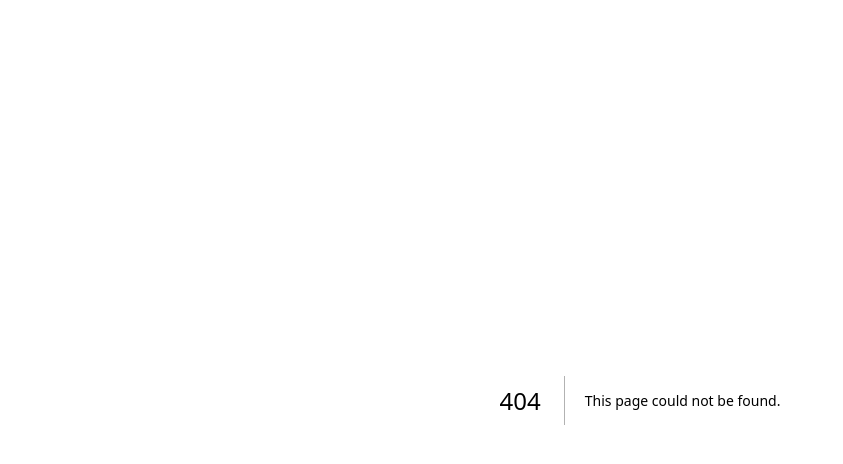
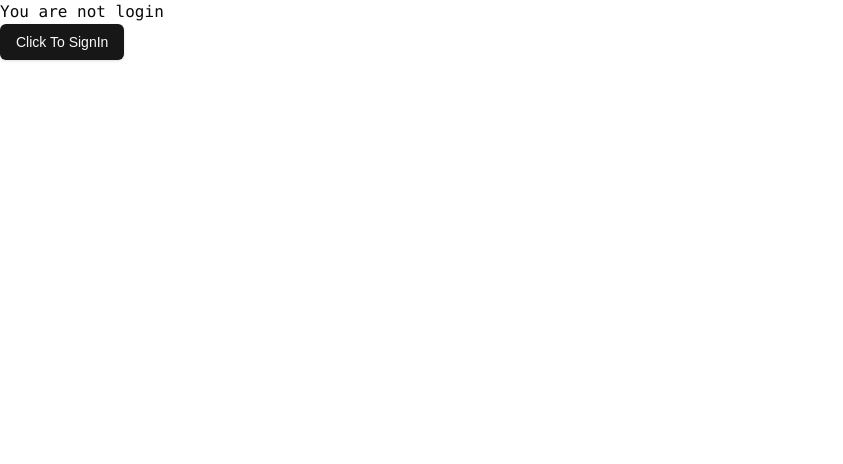
Before and after one commit to PitiNarak/condormhub-frontend, a Next.js app: page /session/client in a window 1280 px wide. Before the commit this address had no page. Shown: the top 464 px of the page, without its empty margins (0-843 px from the left). Built offline with nearby package versions, Linux system fonts and the light colour scheme; no server answers.

Commit message:
docs(feature): add docs for both server and client components

```diff
--- a/src/app/(user)/session/layout.tsx
+++ b/src/app/(user)/session/client/layout.tsx
@@ -14,7 +14,7 @@ const geistMono = Geist_Mono({
 });
 
 export const metadata: Metadata = {
-  title: 'NextAuth Session Info',
+  title: 'NextAuth Server Session Info',
 };
 
 export default async function RootLayout({
--- /dev/null
+++ b/src/app/(user)/session/client/page.tsx
@@ -0,0 +1,5 @@
+import { ClientSession } from '@/components/example/clientSession';
+
+export default function SessionPage() {
+  return <ClientSession />;
+}
--- a/src/app/(user)/session/page.tsx
+++ /dev/null
@@ -1,22 +0,0 @@
-import { auth } from '@/lib/auth';
-import { SignOutBtn } from '@/components/auth/signOutBtn';
-import { redirect } from 'next/navigation';
-import DateNow from '@/components/DateNow';
-
-export default async function SessionPage() {
-  const session = await auth();
-  if (session) {
-    return (
-      <div className="container">
-        <div>
-          <pre>{JSON.stringify(session, null, 2)}</pre>
-        </div>
-        <div>
-          <DateNow />
-        </div>
-        <SignOutBtn />
-      </div>
-    );
-  }
-  redirect('/api/auth/signin');
-}
--- /dev/null
+++ b/src/app/(user)/session/server/layout.tsx
@@ -0,0 +1,32 @@
+import type { Metadata } from 'next';
+import { Geist, Geist_Mono } from 'next/font/google';
+
+const geistSans = Geist({
+  variable: '--font-geist-sans',
+  subsets: ['latin'],
+});
+
+const geistMono = Geist_Mono({
+  variable: '--font-geist-mono',
+  subsets: ['latin'],
+});
+
+export const metadata: Metadata = {
+  title: 'NextAuth Server Session Info',
+};
+
+export default async function RootLayout({
+  children,
+}: Readonly<{
+  children: React.ReactNode;
+}>) {
+  return (
+    <html lang="en">
+      <body
+        className={`${geistSans.variable} ${geistMono.variable} antialiased`}
+      >
+        {children}
+      </body>
+    </html>
+  );
+}
--- /dev/null
+++ b/src/app/(user)/session/server/page.tsx
@@ -0,0 +1,29 @@
+import { auth } from '@/lib/auth';
+import { SignOutBtn } from '@/components/example/signOutBtn';
+import Link from 'next/link';
+
+export default async function SessionPage() {
+  const session = await auth();
+  if (session) {
+    return (
+      <div className="container">
+        <div>
+          <pre>{JSON.stringify(session, null, 2)}</pre>
+        </div>
+        <SignOutBtn />
+      </div>
+    );
+  } else {
+    return (
+      <div className="container">
+        <pre>You are not login</pre>
+        <Link
+          href={'/api/auth/signin'}
+          className="h-9 px-4 py-2 bg-primary text-primary-foreground shadow hover:bg-primary/90 inline-flex items-center justify-center gap-2 whitespace-nowrap rounded-md text-sm font-medium transition-colors focus-visible:outline-none focus-visible:ring-1 focus-visible:ring-ring disabled:pointer-events-none disabled:opacity-50 [&_svg]:pointer-events-none [&_svg]:size-4 [&_svg]:shrink-0"
+        >
+          Click To SignIn
+        </Link>
+      </div>
+    );
+  }
+}
--- a/src/components/DateNow.tsx
+++ /dev/null
@@ -1,9 +0,0 @@
-const DateNow = () => {
-  const getCurrentTimestamp = (): number => {
-    return Date.now();
-  };
-
-  return <div>Current Timestamp: {getCurrentTimestamp()}</div>;
-};
-
-export default DateNow;
--- /dev/null
+++ b/src/components/example/clientSession.tsx
@@ -0,0 +1,32 @@
+'use client';
+
+import { useSession } from 'next-auth/react';
+import { SignOutBtn } from './signOutBtn';
+import Link from 'next/link';
+
+export function ClientSession() {
+  const { data: session, status } = useSession();
+
+  if (status == 'authenticated') {
+    return (
+      <div className="container">
+        <div>
+          <pre>{JSON.stringify(session, null, 2)}</pre>
+        </div>
+        <SignOutBtn />
+      </div>
+    );
+  } else {
+    return (
+      <div className="container">
+        <pre>You are not login</pre>
+        <Link
+          href={'/api/auth/signin'}
+          className="h-9 px-4 py-2 bg-primary text-primary-foreground shadow hover:bg-primary/90 inline-flex items-center justify-center gap-2 whitespace-nowrap rounded-md text-sm font-medium transition-colors focus-visible:outline-none focus-visible:ring-1 focus-visible:ring-ring disabled:pointer-events-none disabled:opacity-50 [&_svg]:pointer-events-none [&_svg]:size-4 [&_svg]:shrink-0"
+        >
+          Click To SignIn
+        </Link>
+      </div>
+    );
+  }
+}
```
Also changed, not shown: src/components/example/signOutBtn.tsx (renamed from src/components/auth/signOutBtn.tsx).
